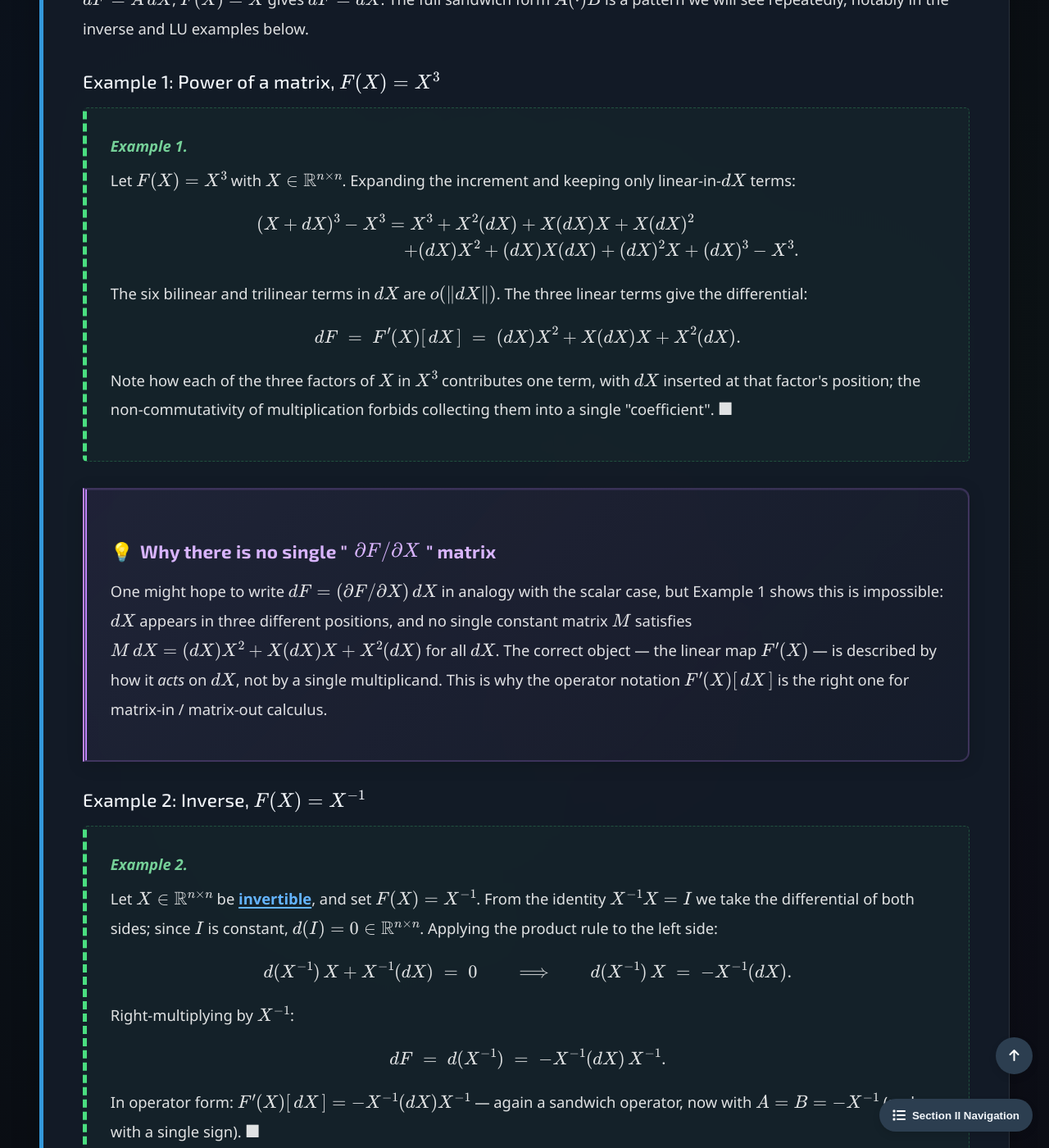
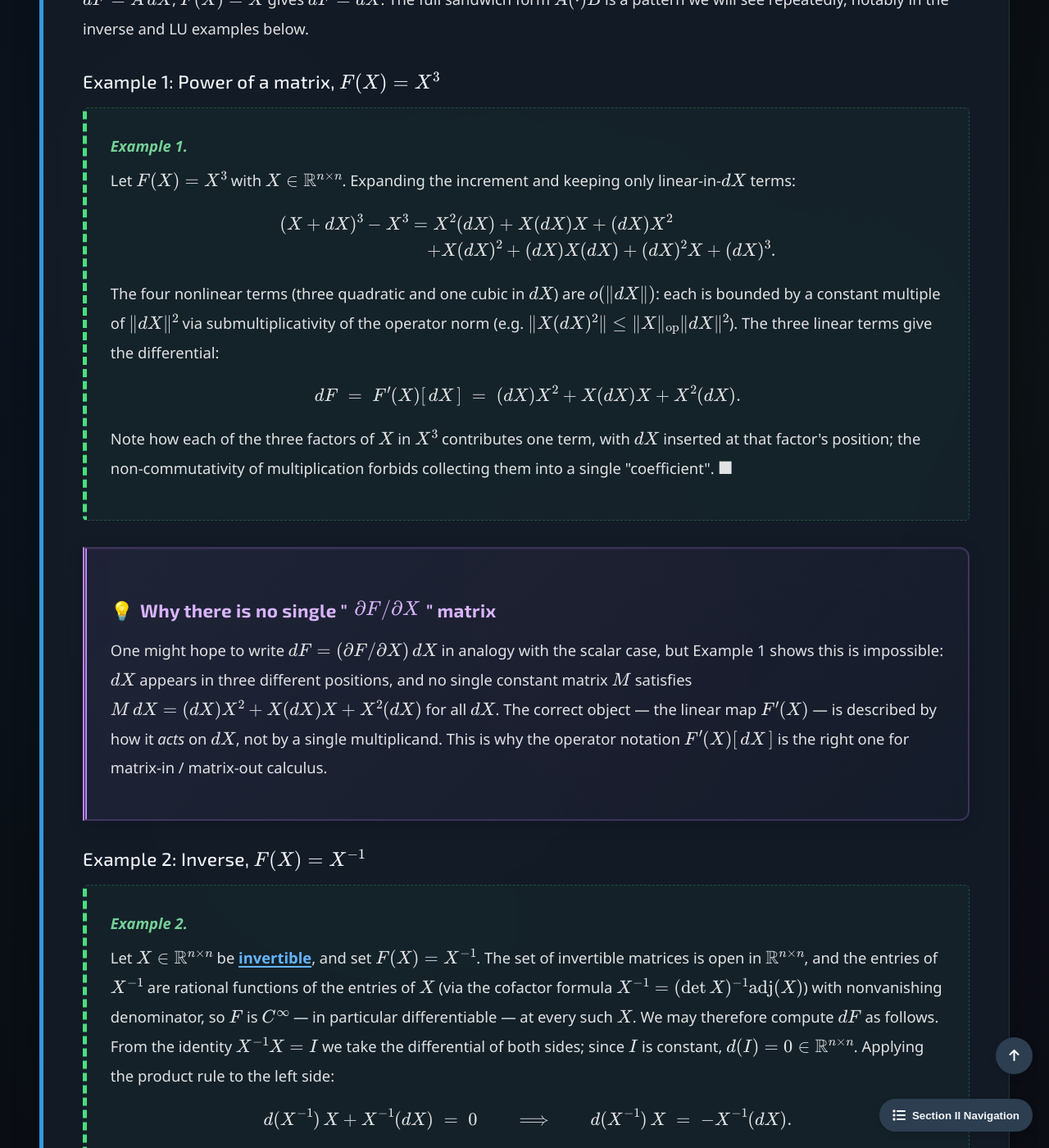
Before and after one commit to Yusukey01/yusukey01.github.io, a Jekyll site: the page built from Mathematics/Calculus/matrix_cal.html, in a window 1280 px wide and 1400 px high, scrolled down 1783 px. Shown: the whole window at 82% size. Built offline with Jekyll 4.4.1, drawn with Linux system fonts in a browser that asks for light colours; some of the changed text lies outside the part shown.

Commit message:
fixed math issues

```diff
--- a/Mathematics/Calculus/matrix_cal.html
+++ b/Mathematics/Calculus/matrix_cal.html
@@ -93,12 +93,14 @@ uses_python: false
                         \[
                         \begin{align*}
                         (X+dX)^3 - X^3
-                           &= X^3 + X^2(dX) + X(dX)X + X(dX)^2 \\
-                           &\quad + (dX)X^2 + (dX)X(dX) + (dX)^2 X + (dX)^3 - X^3.
+                           &= X^2(dX) + X(dX)X + (dX)X^2 \\
+                           &\quad + X(dX)^2 + (dX)X(dX) + (dX)^2 X + (dX)^3.
                         \end{align*}
                         \]
-                        The six bilinear and trilinear terms in \(dX\) are \(o(\|dX\|)\). The three linear terms give
-                        the differential:
+                        The four nonlinear terms (three quadratic and one cubic in \(dX\)) are \(o(\|dX\|)\): each is
+                        bounded by a constant multiple of \(\|dX\|^2\) via submultiplicativity of the operator norm
+                        (e.g. \(\|X(dX)^2\| \leq \|X\|_{\mathrm{op}}\|dX\|^2\)). The three linear terms give the
+                        differential:
                         \[
                         dF \;=\; F'(X)[\,dX\,] \;=\; (dX)X^2 + X(dX)X + X^2(dX).
                         \]
@@ -127,9 +129,13 @@ uses_python: false
                     <p>
                         Let \(X \in \mathbb{R}^{n \times n}\) be
                         <a href="../Linear_algebra/matrix_algebra.html#inv"><strong>invertible</strong></a>, and set
-                        \(F(X) = X^{-1}\). From the identity \(X^{-1} X = I\) we take the differential of both sides;
-                        since \(I\) is constant, \(d(I) = 0 \in \mathbb{R}^{n \times n}\). Applying the product rule
-                        to the left side:
+                        \(F(X) = X^{-1}\). The set of invertible matrices is open in \(\mathbb{R}^{n \times n}\), and
+                        the entries of \(X^{-1}\) are rational functions of the entries of \(X\) (via the cofactor
+                        formula \(X^{-1} = (\det X)^{-1}\mathrm{adj}(X)\)) with nonvanishing denominator, so
+                        \(F\) is \(C^\infty\) — in particular differentiable — at every such \(X\). We may therefore
+                        compute \(dF\) as follows. From the identity \(X^{-1} X = I\) we take the differential of both
+                        sides; since \(I\) is constant, \(d(I) = 0 \in \mathbb{R}^{n \times n}\). Applying the product
+                        rule to the left side:
                         \[
                         d(X^{-1})\,X + X^{-1}(dX) \;=\; 0
                         \qquad \Longrightarrow \qquad
@@ -178,9 +184,11 @@ uses_python: false
                     The structural constraints on \(L\) and \(U\) carry over to their differentials: \(dL\) is
                     strictly lower triangular (the unit-diagonal constraint freezes the diagonal of \(L\), so
                     \((dL)_{ii} = 0\)), and \(dU\) is upper triangular. Between the two of them \(dL\) and \(dU\)
-                    have exactly \(n^2\) independent entries — the same as \(dX\) — so the map
-                    \((dL, dU) \mapsto dX\) is (generically) invertible, which is what allows us to solve for
-                    \(dL, dU\) given \(dX\).
+                    have exactly \(n^2\) independent entries — the same as \(dX\). Under the standard condition
+                    that guarantees the existence and uniqueness of an LU decomposition — namely, all leading
+                    principal minors of \(X\) are nonzero, equivalently all diagonal entries \(U_{ii}\) are nonzero —
+                    the linear map \((dL, dU) \mapsto dX\) defined by \(dX = (dL)U + L(dU)\) is invertible, which is
+                    what allows us to solve for \(dL, dU\) given \(dX\).
                 </p>
 
                 <h3>A \(2 \times 2\) worked example</h3>
@@ -218,9 +226,16 @@ uses_python: false
                     Reading this system in reverse — solving for \((dU_{11}, dU_{12}, dL_{21}, dU_{22})\) given the
                     entries of \(dX\) — yields the <strong>forward-mode sensitivity</strong> of each LU factor
                     entry. The upper row of \(dX\) determines the top row of \(dU\) immediately
-                    (\(dU_{11} = dX_{11}\), \(dU_{12} = dX_{12}\)); the bottom row then gives \(dL_{21}\) and
-                    \(dU_{22}\) by back-substitution. This triangular-then-triangular solve pattern is exactly how
-                    the general LU-differentiation algorithm works at scale.
+                    (\(dU_{11} = dX_{11}\), \(dU_{12} = dX_{12}\)); assuming \(U_{11} \neq 0\), the bottom row then
+                    gives
+                    \[
+                    dL_{21} \;=\; \frac{dX_{21} - L_{21}\,dU_{11}}{U_{11}},
+                    \qquad
+                    dU_{22} \;=\; dX_{22} - L_{21}\,dU_{12} - U_{12}\,dL_{21},
+                    \]
+                    by back-substitution. This triangular-then-triangular solve pattern — and the role of the
+                    diagonal entries \(U_{ii}\) as the divisors that must be nonzero — is exactly how the general
+                    LU-differentiation algorithm works at scale.
                 </p>
 
                 <div class="insight-box">
```
